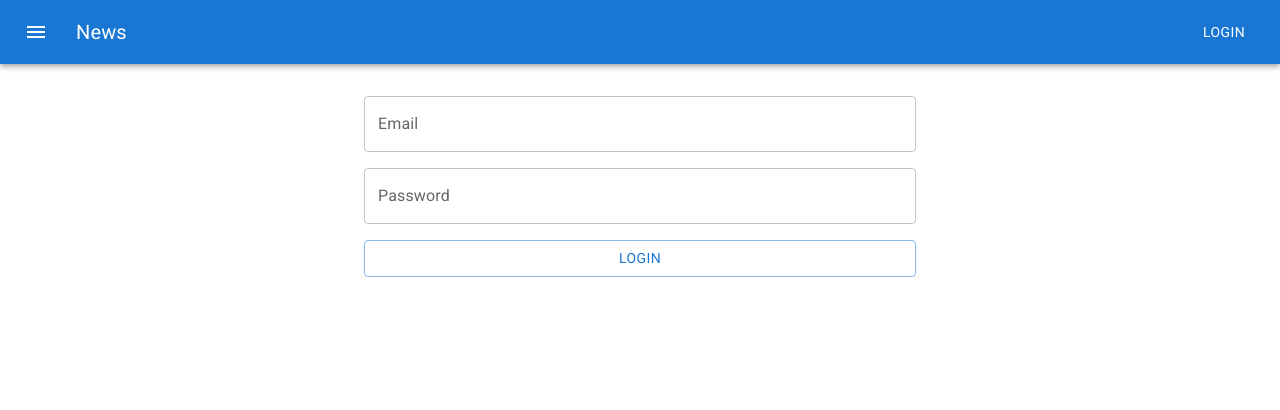
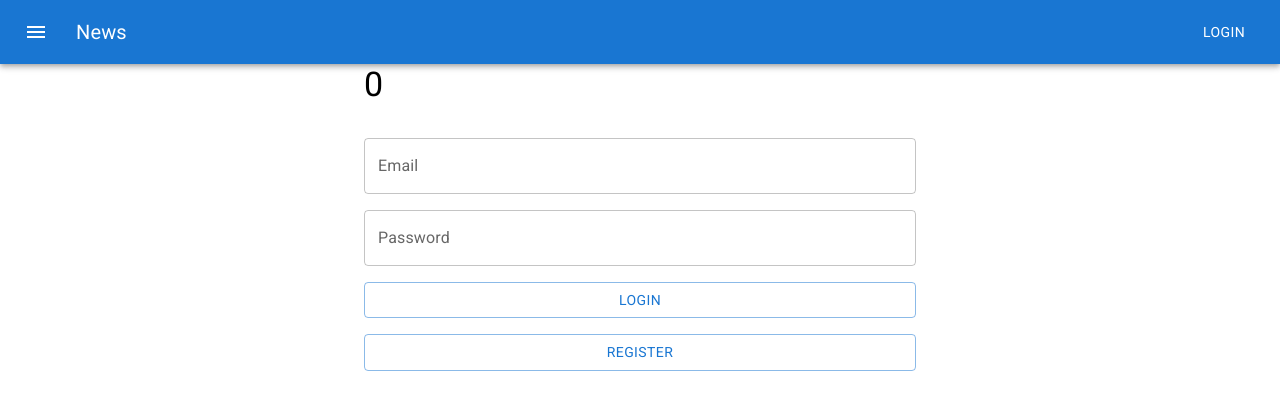
Before and after one commit to GuyFromEkb/full-stack-user-auth-jwt, a React (Vite) app in the folder frontend/: page / in a window 1280 px wide. Shown: the top 410 px of the page. Built offline with nearby package versions, Linux system fonts and the light colour scheme.

Commit message:
draft: api axios instance

```diff
--- a/frontend/package.json
+++ b/frontend/package.json
@@ -13,6 +13,8 @@
     "@mui/icons-material": "^5.11.16",
     "@mui/material": "^5.13.0",
     "@mui/styled-engine-sc": "^5.12.0",
+    "axios": "^1.4.0",
+    "mobx-react-lite": "^3.4.3",
     "react": "^18.2.0",
     "react-dom": "^18.2.0",
     "styled-components": "^5.3.10"
--- /dev/null
+++ b/frontend/src/api/axiosInstance.ts
@@ -0,0 +1,9 @@
+import axios from "axios"
+
+const baseUrl = "http://localhost:7777/"
+
+export const API = axios.create({
+  baseURL: baseUrl,
+  timeout: 10000,
+  headers: { "Content-Type": "application/json" },
+})
--- a/frontend/src/components/app/App.tsx
+++ b/frontend/src/components/app/App.tsx
@@ -2,8 +2,16 @@ import { FC } from "react"
 import Button from "@mui/material/Button"
 import { Box, AppBar, Toolbar, IconButton, Typography, TextField, Container } from "@mui/material"
 import MenuIcon from "@mui/icons-material/Menu"
+import { observer } from "mobx-react-lite"
+import { rootStore } from "src/store/rootStore"
 
-export const App: FC = () => {
+export const App: FC = observer(() => {
+  const login = () => {
+    rootStore.login("321321321@yandex.ru", "321321123")
+  }
+  const register = () => {
+    rootStore.register("123456@ya21312n123.ru", "12345678")
+  }
   return (
     <div>
       <Box sx={{ flexGrow: 1 }}>
@@ -20,6 +28,7 @@ export const App: FC = () => {
         </AppBar>
       </Box>
       <Container maxWidth="sm">
+        <Typography variant="h4">{rootStore.number}</Typography>
         <Box
           sx={{
             display: "flex",
@@ -30,9 +39,14 @@ export const App: FC = () => {
         >
           <TextField label="Email" variant="outlined" />
           <TextField label="Password" variant="outlined" />
-          <Button variant="outlined">Login</Button>
+          <Button onClick={login} variant="outlined">
+            Login
+          </Button>
+          <Button onClick={register} variant="outlined">
+            Register
+          </Button>
         </Box>
       </Container>
     </div>
   )
-}
+})
--- /dev/null
+++ b/frontend/src/store/rootStore.ts
@@ -0,0 +1,32 @@
+import { makeAutoObservable } from "mobx"
+import { API } from "src/api/axiosInstance"
+
+export class RootStore {
+  number = 0
+
+  constructor() {
+    makeAutoObservable(this)
+  }
+
+  incrementNumber = () => {
+    this.number = this.number + 1
+  }
+
+  login = async (email: string, password: string) => {
+    const res = await API.post("user/login", {
+      email,
+      password,
+    })
+    console.log("RES", res)
+  }
+
+  register = async (email: string, password: string) => {
+    const res = await API.post("user/registration", {
+      email,
+      password,
+    })
+    console.log("RES", res)
+  }
+}
+
+export const rootStore = new RootStore()
```
Also changed, not shown: 1 other file (tests, documents, lock files or other folders).
